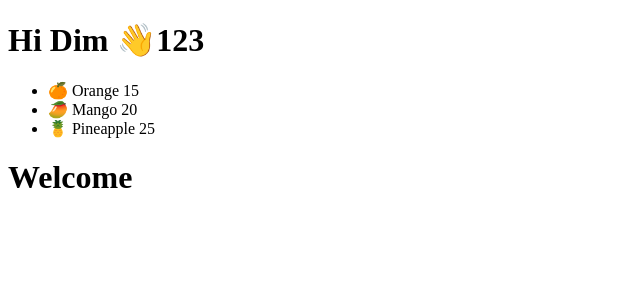
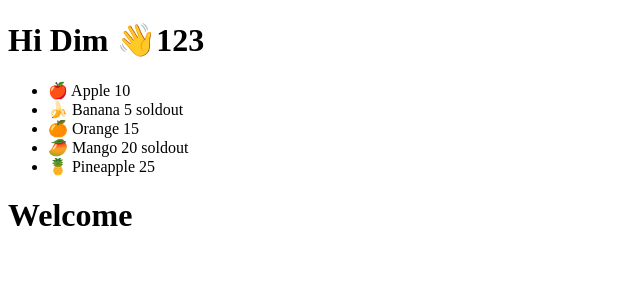
Before and after one commit to Dimitris112/react-vscode-askiseis, a React (Vite) app in the folder Prwto_App/: page / in a window 1280 px wide. Shown: the top 300 px of the page, without its empty margins (0-640 px from the left). Built offline with nearby package versions, Linux system fonts and the light colour scheme.

Commit message:
Conditional render a message using tenary

```diff
--- a/Prwto_App/src/components/Fruit.jsx
+++ b/Prwto_App/src/components/Fruit.jsx
@@ -1,14 +1,9 @@
-export default function Fruit({ name, price, emoji }) {
+export default function Fruit({ name, price, emoji, soldout }) {
   return (
     <>
-      {/* {name} ${price} {emoji} */}
-      {price > 10 ? (
-        <li>
-          {emoji} {name} {price}
-        </li>
-      ) : (
-        ""
-      )}
+      <li>
+        {emoji} {name} {price} {soldout ? "soldout" : ""}
+      </li>
     </>
   );
 }
--- a/Prwto_App/src/components/Fruits.jsx
+++ b/Prwto_App/src/components/Fruits.jsx
@@ -2,11 +2,11 @@ import Fruit from "./Fruit";
 export default function Fruits() {
   // const fruits = ["Apple", "Banana", "Orange", "Mango"];
   const fruits = [
-    { name: "Apple", price: 10, emoji: "🍎" },
-    { name: "Banana", price: 5, emoji: "🍌" },
-    { name: "Orange", price: 15, emoji: "🍊" },
-    { name: "Mango", price: 20, emoji: "🥭" },
-    { name: "Pineapple", price: 25, emoji: "🍍" },
+    { name: "Apple", price: 10, emoji: "🍎", soldout: false },
+    { name: "Banana", price: 5, emoji: "🍌", soldout: true },
+    { name: "Orange", price: 15, emoji: "🍊", soldout: false },
+    { name: "Mango", price: 20, emoji: "🥭", soldout: true },
+    { name: "Pineapple", price: 25, emoji: "🍍", soldout: false },
   ];
   return (
     <div>
@@ -17,6 +17,7 @@ export default function Fruits() {
             name={fruit.name}
             price={fruit.price}
             emoji={fruit.emoji}
+            soldout={fruit.soldout}
           />
         ))}
       </ul>
```
